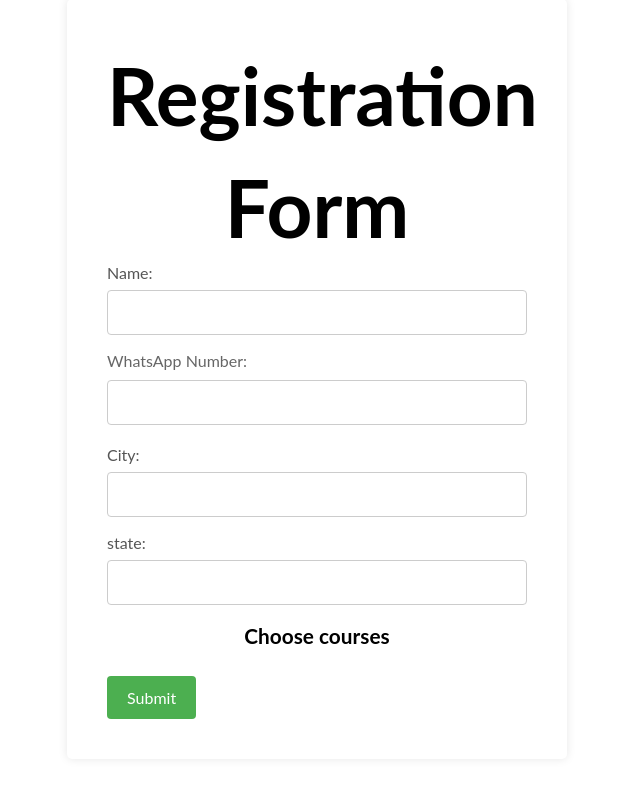
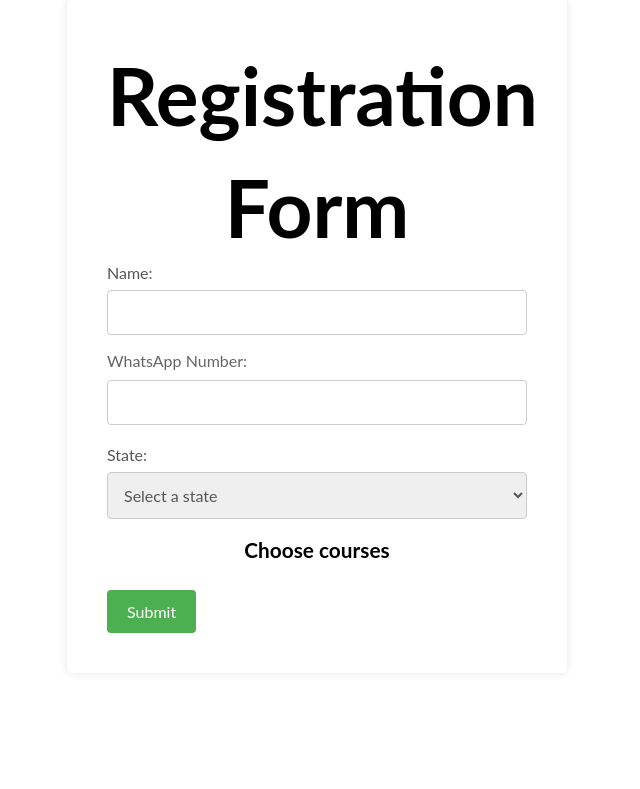
Before and after one commit to 0rajnishk/studify, a Flask app: template templates/form.html in a window 1280 px wide. Shown: the part 31-820 px from the top of the page, without its empty margins (323-963 px from the left). After the commit the page ends 664 px from the top, so only its background shows below. Run offline with Flask 2, Linux system fonts and the light colour scheme; the template is opened without the code that fills it, so the values that code supplies are empty.

Commit message:
.........

```diff
--- a/main.py
+++ b/main.py
@@ -67,7 +67,8 @@ def login():
         next_url = 'term/23q1'
     elif next_url and 'wa' in next_url:
         next_url = 'wa'
-    print(next_url, "\n\n\n\n\n\n\n")
+    elif next_url and 'form' in next_url:
+        next_url = 'form'
     redirect_uri = url_for('oauth_callback', _external=True,
                            _scheme=request.scheme, next=next_url)
     return google.authorize_redirect(redirect_uri)
--- a/static/res/wa_link.json
+++ b/static/res/wa_link.json
@@ -15,6 +15,10 @@
      "ma1001": {
             "course_name": " Maths 1",
             "wa_link": "https://chat.whatsapp.com/IcFNBObiecO6afk2Bnu9um"
+        },
+     "ma1003": {
+            "course_name": " Maths 2",
+            "wa_link": "https://chat.whatsapp.com/"
         },
         "hs1002": {
             "course_name": " English 2",
--- a/templates/form.html
+++ b/templates/form.html
@@ -27,7 +27,8 @@
 
       form input[type="text"],
       form input[type="tel"],
-      form input[type="email"] {
+      form input[type="email"],
+      form select {
         display: block;
         width: 100%;
         padding: 12px;
@@ -102,6 +103,11 @@
     <div class="container">
       <form method="POST" action="/submit-form">
         <h1>Registration Form</h1>
+        <input
+          type="hidden"
+          name="id"
+          value="{{ session['profile']['email'].split('@')[0] }}"
+        />
         <div class="form-group">
           <label for="name">Name:</label>
           <input type="text" name="name" id="name" required />
@@ -117,12 +123,10 @@
           />
         </div>
         <div class="city-group">
-          <label for="city">City:</label>
-          <input type="text" name="city" id="city" required />
-        </div>
-        <div class="state-group">
-          <label for="state">state:</label>
-          <input type="text" name="city" id="state" required />
+          <label for="state">State:</label>
+          <select name="state" id="state" required>
+            <option value="">Select a state</option>
+          </select>
         </div>
         <h2>Choose courses</h2>
         {% for level, courses in data.items() %}
@@ -150,6 +154,49 @@
       </form>
     </div>
     <script>
+      // Get the state dropdown list
+      const stateDropdown = document.getElementById("state");
+
+      // Populate the dropdown list with the list of states
+      const states = [
+        "Andhra Pradesh",
+        "Arunachal Pradesh",
+        "Assam",
+        "Bihar",
+        "Chhattisgarh",
+        "Goa",
+        "Gujarat",
+        "Haryana",
+        "Himachal Pradesh",
+        "Jharkhand",
+        "Karnataka",
+        "Kerala",
+        "Madhya Pradesh",
+        "Maharashtra",
+        "Manipur",
+        "Meghalaya",
+        "Mizoram",
+        "Nagaland",
+        "Odisha",
+        "Punjab",
+        "Rajasthan",
+        "Sikkim",
+        "Tamil Nadu",
+        "Telangana",
+        "Tripura",
+        "Uttar Pradesh",
+        "Uttarakhand",
+        "West Bengal",
+        "none of these",
+      ];
+
+      states.forEach((state) => {
+        const option = document.createElement("option");
+        option.value = state;
+        option.text = state;
+        stateDropdown.appendChild(option);
+      });
+
       // limit the number of selected subjects to 4
       var checkboxes = document.querySelectorAll('input[type="checkbox"]');
       var maxSubjects = 4;
--- a/templates/wa-data.html
+++ b/templates/wa-data.html
@@ -113,7 +113,7 @@
          {% endfor %}
       </section>
 
-<footer>
+<footer style="display: none;">
   <h2>Other Social Media</h2>
   <div class="tools-container">
   <li class="container-wa">
```
Also changed, not shown: course.py (+12 -10 lines).
